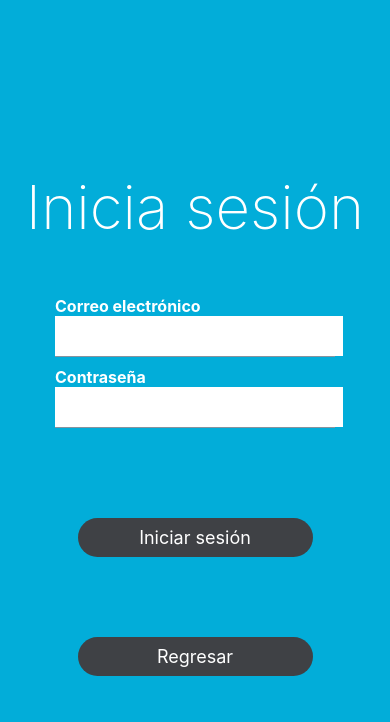
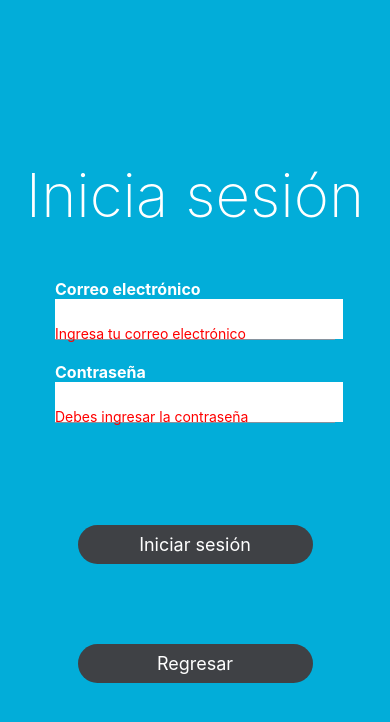
Before and after one commit to BrahiamAcosta/Estructuras-de-datos---Front, a React Native app in the folder Front/: screen /Login in a window 390 px wide. Both pictures are taken after a click on the button "Iniciar sesión". Shown: the top 722 px of the page. Built offline with nearby package versions, Linux system fonts and the light colour scheme.

Commit message:
The validation field is extracted to an external component. Added field validation for both screens

```diff
--- /dev/null
+++ b/Front/Components/FormikInputValue.js
@@ -0,0 +1,34 @@
+import { Input } from '@rneui/base';
+import { Text } from '@rneui/base';
+
+import { useField } from 'formik';
+
+export default function FormikInputValue({ name, ...props }) {
+    const [field, meta, helpers] = useField(name);
+    return (
+        <>
+            <Input
+                labelStyle={{ color: 'white' }}
+                onChangeText={(value) => helpers.setValue(value)}
+                value={field.value}
+                inputStyle={{
+                    backgroundColor: 'white',
+                }}
+                containerStyle={{ width: 300 }}
+                {...props}
+            />
+            {meta.error && (
+                <Text
+                    style={{
+                        color: 'red',
+                        marginTop: -25,
+                        marginBottom: 20,
+                        marginLeft: 10,
+                    }}
+                >
+                    {meta.error}
+                </Text>
+            )}
+        </>
+    );
+}
--- a/Front/package.json
+++ b/Front/package.json
@@ -20,7 +20,8 @@
     "react": "18.2.0",
     "react-native": "0.73.6",
     "react-native-safe-area-context": "4.8.2",
-    "react-native-screens": "~3.29.0"
+    "react-native-screens": "~3.29.0",
+    "yup": "^1.4.0"
   },
   "devDependencies": {
     "@babel/core": "^7.20.0"
--- a/Front/screens/Login.js
+++ b/Front/screens/Login.js
@@ -1,6 +1,8 @@
 import { View, Text, StyleSheet } from 'react-native';
-import { Button, Input } from '@rneui/base';
+import { Button } from '@rneui/base';
 import { Formik } from 'formik';
+import FormikInputValue from '../Components/FormikInputValue';
+import { loginValidationSchema } from '../validations/loginSchema';
 
 export default function Login({ navigation }) {
     return (
@@ -8,10 +10,11 @@ export default function Login({ navigation }) {
             <Text style={styles.text}>Inicia sesión</Text>
 
             <Formik
+                validationSchema={loginValidationSchema}
                 initialValues={{ email: '', password: '' }}
                 onSubmit={(values) => console.log(values)}
             >
-                {({ handleChange, handleSubmit, values }) => (
+                {({ handleSubmit }) => (
                     <View
                         style={{
                             flexDirection: 'column',
@@ -20,26 +23,14 @@ export default function Login({ navigation }) {
                         }}
                     >
                         <View>
-                            <Input
-                                labelStyle={{ color: 'white' }}
+                            <FormikInputValue
+                                name="email"
                                 label="Correo electrónico"
-                                onChangeText={handleChange('email')}
-                                value={values.email}
-                                inputStyle={{
-                                    backgroundColor: 'white',
-                                }}
-                                containerStyle={{ width: 300 }}
                             />
 
-                            <Input
-                                labelStyle={{ color: 'white' }}
+                            <FormikInputValue
+                                name="password"
                                 label="Contraseña"
-                                onChangeText={handleChange('password')}
-                                value={values.password}
-                                inputStyle={{
-                                    backgroundColor: 'white',
-                                }}
-                                containerStyle={{ width: 300 }}
                             />
                         </View>
 
--- a/Front/screens/SingUp.js
+++ b/Front/screens/SingUp.js
@@ -1,6 +1,8 @@
 import { View, Text, StyleSheet } from 'react-native';
-import { Button, Input } from '@rneui/base';
+import { Button } from '@rneui/base';
 import { Formik } from 'formik';
+import FormikInputValue from '../Components/FormikInputValue';
+import { singUpValidationSchema } from '../validations/singUpSchema';
 
 export default function Login({ navigation }) {
     return (
@@ -8,6 +10,7 @@ export default function Login({ navigation }) {
             <Text style={styles.text}>Regístrate</Text>
 
             <Formik
+                validationSchema={singUpValidationSchema}
                 initialValues={{
                     userName: '',
                     email: '',
@@ -25,48 +28,21 @@ export default function Login({ navigation }) {
                         }}
                     >
                         <View>
-                            <Input
-                                labelStyle={{ color: 'white' }}
+                            <FormikInputValue
+                                name="userName"
                                 label="Nombre de Usuario"
-                                onChangeText={handleChange('userName')}
-                                value={values.userName}
-                                inputStyle={{
-                                    backgroundColor: 'white',
-                                }}
-                                containerStyle={{ width: 300 }}
                             />
-
-                            <Input
-                                labelStyle={{ color: 'white' }}
+                            <FormikInputValue
+                                name="email"
                                 label="Correo electrónico"
-                                onChangeText={handleChange('email')}
-                                value={values.email}
-                                inputStyle={{
-                                    backgroundColor: 'white',
-                                }}
-                                containerStyle={{ width: 300 }}
                             />
-
-                            <Input
-                                labelStyle={{ color: 'white' }}
+                            <FormikInputValue
+                                name="password"
                                 label="Contraseña"
-                                onChangeText={handleChange('password')}
-                                value={values.password}
-                                inputStyle={{
-                                    backgroundColor: 'white',
-                                }}
-                                containerStyle={{ width: 300 }}
                             />
-
-                            <Input
-                                labelStyle={{ color: 'white' }}
+                            <FormikInputValue
+                                name="confirmPassword"
                                 label="Repetir Contraseña"
-                                onChangeText={handleChange('confirmPassword')}
-                                value={values.confirmPassword}
-                                inputStyle={{
-                                    backgroundColor: 'white',
-                                }}
-                                containerStyle={{ width: 300 }}
                             />
                         </View>
 
--- /dev/null
+++ b/Front/validations/loginSchema.js
@@ -0,0 +1,13 @@
+import * as yup from 'yup';
+
+export const loginValidationSchema = yup.object().shape({
+    email: yup
+        .string()
+        .email('El correo debe ser valido')
+        .required('Ingresa tu correo electrónico'),
+    password: yup
+        .string()
+        .min(8, 'La contraseña debe ser mínimo de 8 caracteres')
+        .max(100, 'Contraseña demasiado larga')
+        .required('Debes ingresar la contraseña'),
+});
--- /dev/null
+++ b/Front/validations/singUpSchema.js
@@ -0,0 +1,18 @@
+import * as yup from 'yup';
+
+export const singUpValidationSchema = yup.object().shape({
+    userName: yup.string().required('Ingresa tu nombre de usuario'),
+    email: yup
+        .string()
+        .email('El correo debe ser valido')
+        .required('Ingresa tu correo electrónico'),
+    password: yup
+        .string()
+        .min(8, 'La contraseña debe ser mínimo de 8 caracteres')
+        .max(100, 'Contraseña demasiado larga')
+        .required('Debes ingresar la contraseña'),
+    confirmPassword: yup
+        .string()
+        .oneOf([yup.ref('password'), null], 'Las contraseñas no coinciden')
+        .required('Vuelve a ingresar la contraseña'),
+});
```
Also changed, not shown: 1 other file (tests, documents, lock files or other folders).
